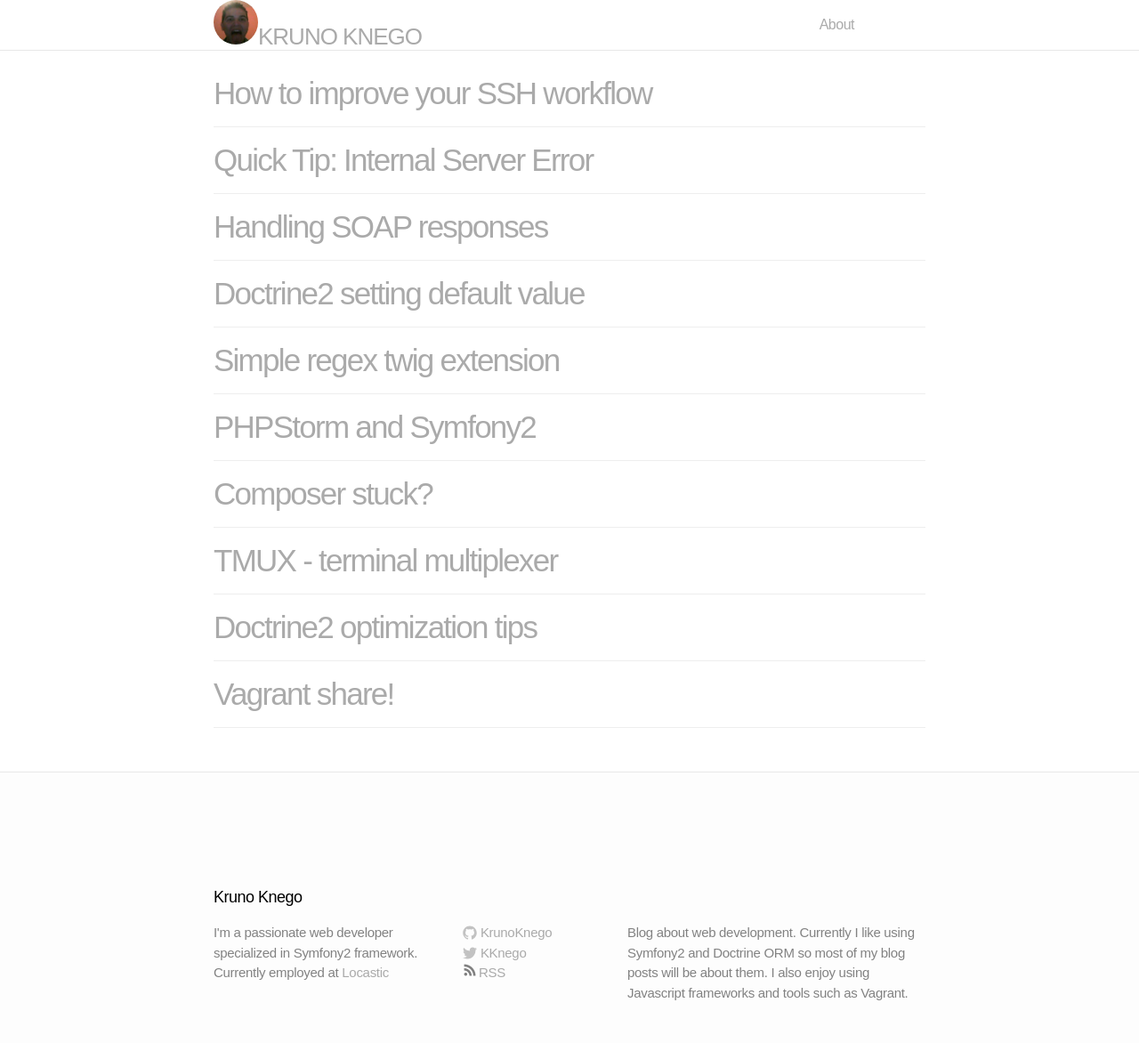
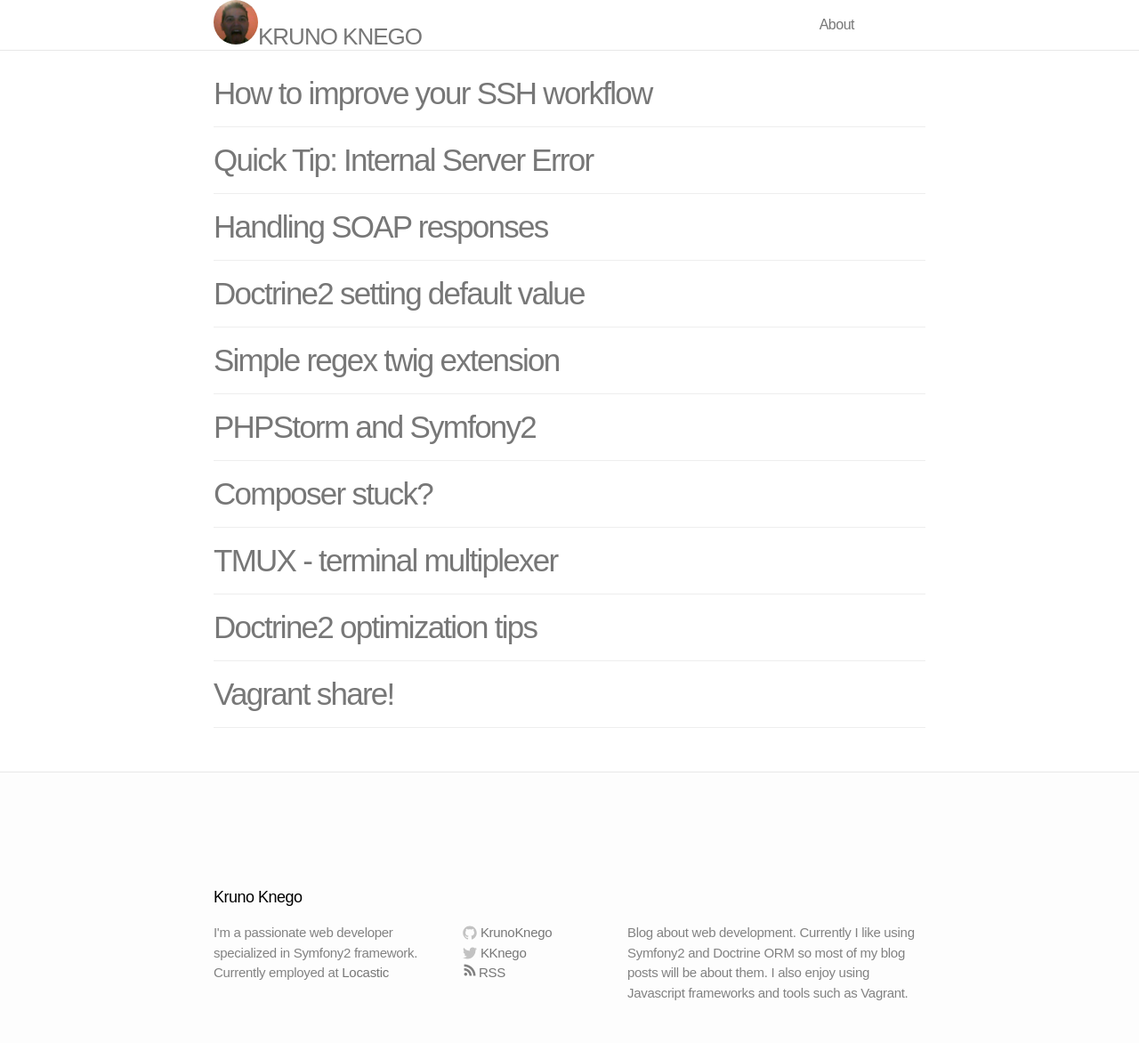
Before and after one commit to guotechfin/KrunoKnego.github.io, a Jekyll site: the page built from index.html, in a window 1280 px wide. Shown: the whole page at 89% size. Built offline with Jekyll 4.4.1, drawn with Linux system fonts in a browser that asks for light colours; the list of posts is cut into pages by our own code.

Commit message:
Index page fixes.

```diff
--- a/css/extra.css
+++ b/css/extra.css
@@ -112,22 +112,22 @@ hr {
 
 /* unvisited link */
 a:link {
-    color: #AAAAAA !important;
+    color: #777777 !important;
 }
 
 /* visited link */
 a:visited {
-    color: #AAAAAA !important;
+    color: #777777 !important;
 }
 
 /* mouse over link */
 a:hover {
-    color: #AAAAAA !important;
+    color: #777777 !important;
 }
 
 /* selected link */
 a:active {
-    color: #AAAAAA !important;
+    color: #777777 !important;
 }
 
 .post-header h2 {
@@ -142,5 +142,5 @@ a.post-link {
     letter-spacing: -1.75px !important;
     line-height: 1 !important;
     font-weight: 300 !important;
-    color: #AAAAAA;
+    color: #777777;
 }
```
